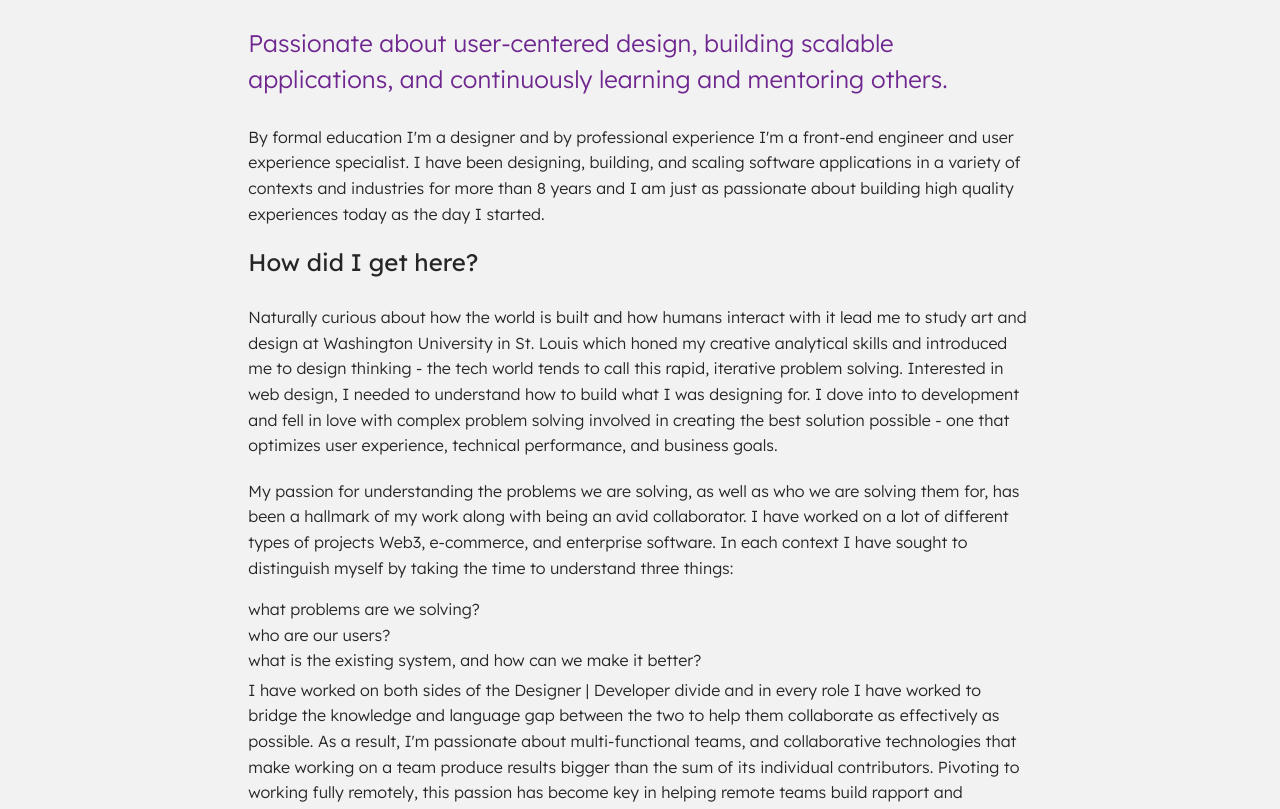
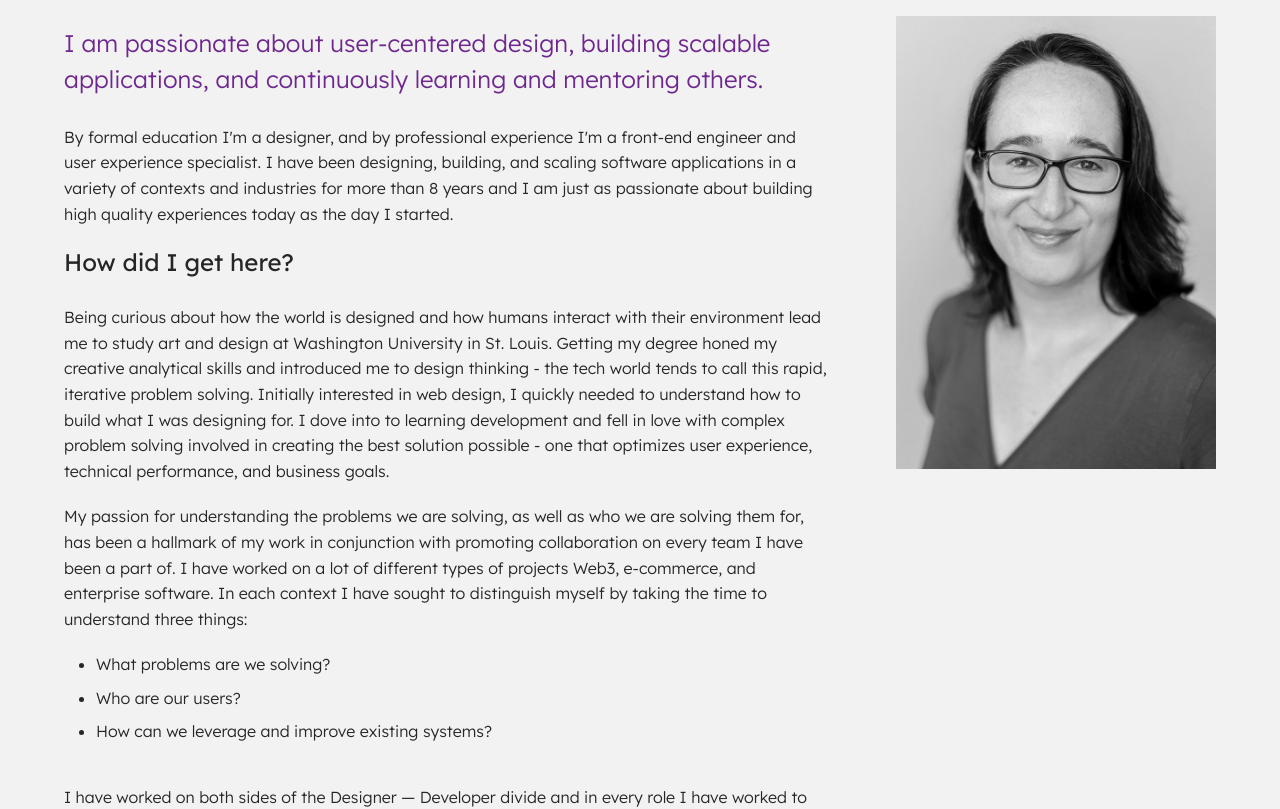
Before and after one commit to cpresler/portfolio-site, a Next.js app: page /about in a window 1280 px wide. Shown: the part 280-1089 px from the top of the page. Built offline with nearby package versions, Linux system fonts and the light colour scheme.

Commit message:
feat: style about page

```diff
--- a/components/Link/Link.module.scss
+++ b/components/Link/Link.module.scss
@@ -1,4 +1,3 @@
-@use 'sass:math';
 @use '../../styles/' as *;
 
 .link {
--- a/pages/about.mdx
+++ b/pages/about.mdx
@@ -2,32 +2,37 @@
 title: A Bit About Me
 
 ---
+import styles from './About.module.scss'
 
 <MetaData title='About Me - Christy Presler' />
+<section>
+  <div className={styles.content}>
+    <div className={styles.about}>
+      # A Bit About Me
 
-# A Bit About Me
+      <Text>I am passionate about user-centered design, building scalable applications, and continuously learning and mentoring others.</Text>
 
-<Text>Passionate about user-centered design, building scalable applications, and continuously learning and mentoring others.</Text>
+      By formal education I'm a designer, and by professional experience I'm a front-end engineer and user experience specialist. I have been designing, building, and scaling software applications in a variety of contexts and industries for more than 8 years and I am just as passionate about building high quality experiences today as the day I started.
 
-By formal education I'm a designer and by professional experience I'm a front-end engineer and user experience specialist. I have been designing, building, and scaling software applications in a variety of contexts and industries for more than 8 years and I am just as passionate about building high quality experiences today as the day I started.
+      ### How did I get here?
 
-### How did I get here?
+      Being curious about how the world is designed and how humans interact with their environment lead me to study art and design at Washington University in St. Louis. Getting my degree honed my creative analytical skills and introduced me to design thinking - the tech world tends to call this rapid, iterative problem solving. Initially interested in web design, I quickly needed to understand how to build what I was designing for. I dove into to learning development and fell in love with complex problem solving involved in creating the best solution possible - one that optimizes user experience, technical performance, and business goals.
 
-Naturally curious about how the world is built and how humans interact with it lead me to study art and design at Washington University in St. Louis which honed my creative analytical skills and introduced me to design thinking - the tech world tends to call this rapid, iterative problem solving. Interested in web design, I needed to understand how to build what I was designing for. I dove into to development and fell in love with complex problem solving involved in creating the best solution possible - one that optimizes user experience, technical performance, and business goals.
+      My passion for understanding the problems we are solving, as well as who we are solving them for, has been a hallmark of my work in conjunction with promoting collaboration on every team I have been a part of. I have worked on a lot of different types of projects Web3, e-commerce, and enterprise software. In each context I have sought to distinguish myself by taking the time to understand three things:
+        - What problems are we solving?
+        - Who are our users?
+        - How can we leverage and improve existing systems?
 
-My passion for understanding the problems we are solving, as well as who we are solving them for, has been a hallmark of my work along with being an avid collaborator. I have worked on a lot of different types of projects Web3, e-commerce, and enterprise software. In each context I have sought to distinguish myself by taking the time to understand three things:
-  1. what problems are we solving?
-  2. who are our users?
-  3. what is the existing system, and how can we make it better?
+      I have worked on both sides of the Designer — Developer divide and in every role I have worked to bridge the knowledge and language gap between the roles to help them partner as effectively as possible. As a result, I'm passionate about multi-functional teams, and collaborative technologies that help teams produce results greater than the sum the individual contributors. Pivoting to working fully remotely, this passion has become key in helping my remote teams build rapport and collaborate effectively.
 
-I have worked on both sides of the Designer | Developer divide and in every role I have worked to bridge the knowledge and language gap between the two to help them collaborate as effectively as possible. As a result, I'm passionate about multi-functional teams, and collaborative technologies that make working on a team produce results bigger than the sum of its individual contributors. Pivoting to working fully remotely, this passion has become key in helping remote teams build rapport and collaborate effectively.
+      ### When I'm not working?
 
-### When I'm not working?
+      Designing and building is pretty much the fabric of who I am, but outside of work I find balance by creating things with my hands using a variety of materials, including food. I wouldn't really consider myself a foodie, but I enjoy exploring the world through food, and am always open to new recipe and restaurant suggestions!
 
-Designing and building is pretty much the fabric of who I am, but outside of work I find balance in creating things with my hands using a variety of materials, including food. I wouldn't really consider myself a foodie, but I enjoy exploring the world through food, and am always open to new restaurant suggestions!
-
-I love spending time with my family, and being outside. In 2013 I hiked entire Appalachian Trail end-to-end. It was a huge learning and growth experience. These days I generally keep it to short trips, but the [Pacific Crest Trail](https://www.fs.usda.gov/pct/) and the [Te Araroa Trail](https://www.teararoa.org.nz/) are both on my bucket list.
-
-<ResponsiveImage src={'images/christy-presler-bw-sm.jpg'} width={300} height={425} alt='Black and white portrait of Christy Presler' />
-
-export default ({children}) => <Project>{children}</Project>
+      I love spending time with my family, and being outside. In 2013 I hiked the entire [Appalachian Trail](https://appalachiantrail.org/) end-to-end. It was a huge learning and growth experience. These days I generally keep trips much shorter, but the [Pacific Crest Trail](https://www.fs.usda.gov/pct/) and the [Te Araroa Trail](https://www.teararoa.org.nz/) are both on my bucket list.
+    </div>
+    <div className={styles.aboutImg}>
+      <ResponsiveImage src={'images/christy-presler-bw-sm.jpg'} width={300} height={425} alt='Black and white portrait of Christy Presler' />
+    </div>
+  </div>
+</section>
--- a/pages/about.module.scss
+++ b/pages/about.module.scss
@@ -1 +1,29 @@
 @use '../styles/' as *;
+
+.content {
+  @include content;
+  display: grid;
+
+  @include desktop-m {
+    grid-template-columns: 1fr grid-8pt(40);
+    gap: $space-xl;
+  }
+}
+
+.about {
+
+}
+
+.aboutImg {
+  width: grid-8pt(16);
+  border-radius: $radius-round;
+  overflow: hidden;
+  justify-self: center;
+  margin-top: $space-xl;
+
+  @include desktop-m {
+    border-radius: 0;
+    width: grid-8pt(40);
+    margin-top: $space-xxl;
+  }
+}
```
